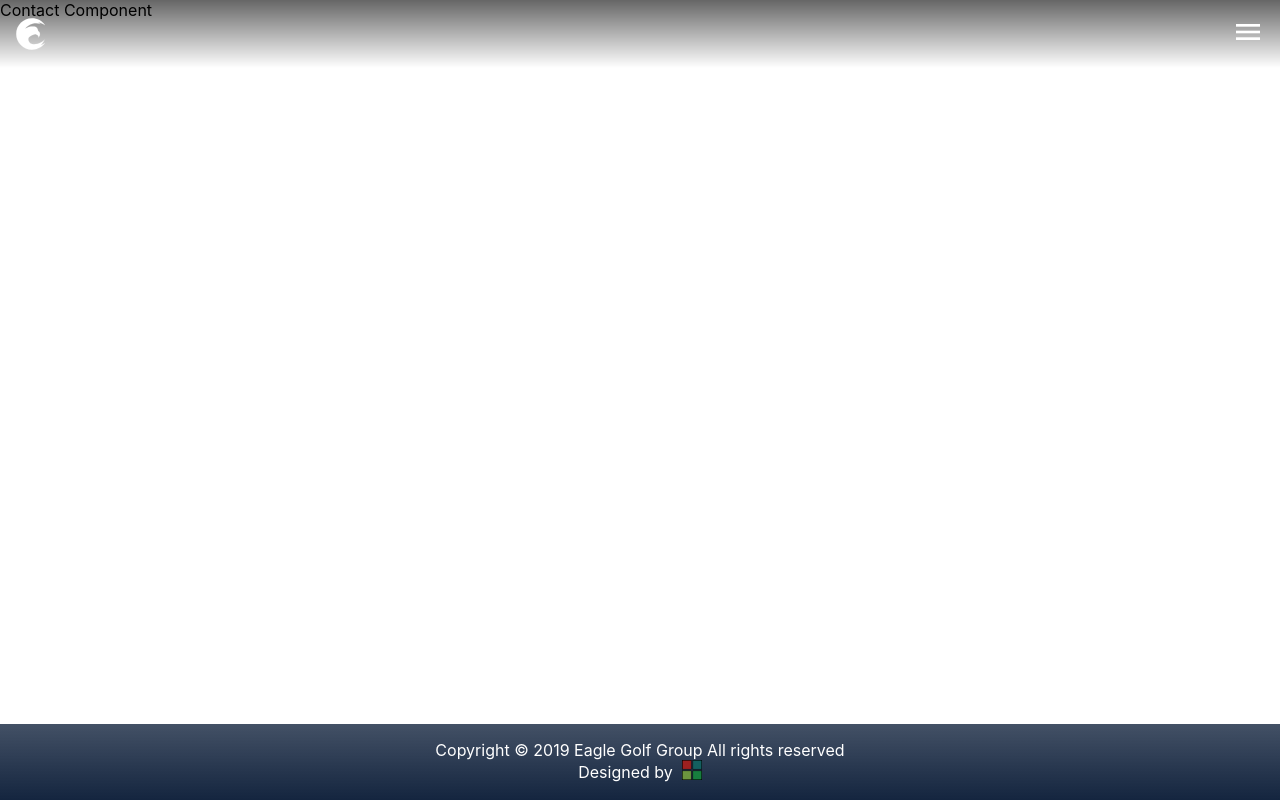
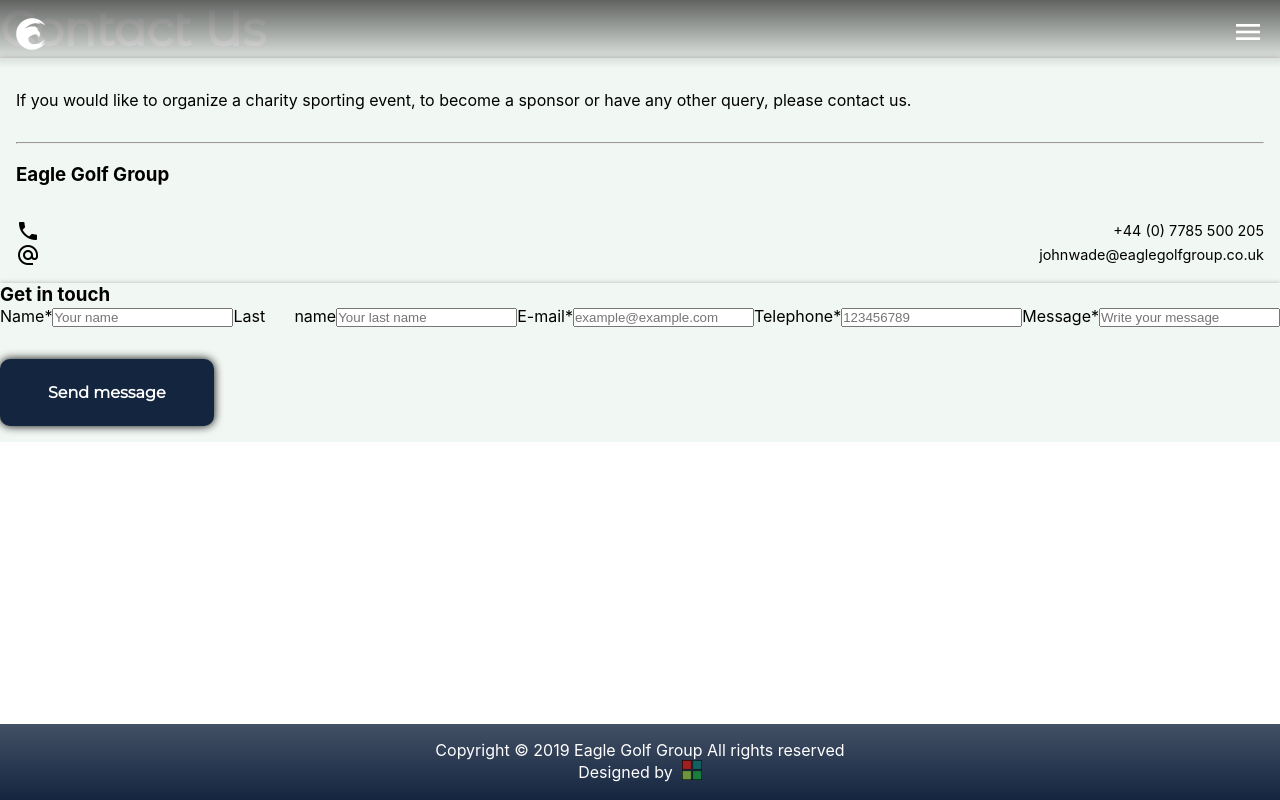
Before and after one commit to annaszalkiewicz/eaglegolfgroup, a React (Create React App) app: page /contact in a window 1280 px wide. Built offline with nearby package versions, Linux system fonts and the light colour scheme.

Commit message:
Add content to Contact component

```diff
--- a/src/js/Contact.js
+++ b/src/js/Contact.js
@@ -1,9 +1,31 @@
 import React, { Component } from 'react';
+import ContactDetails from './ContactDetails';
 
 class Contact extends Component {
   render() {
     return (
-      <section id="contact">Contact Component</section>
+      <section id="contact" className="contact-container">
+        <header className="grid-item section-header contact-us-item-1">
+          <h2>Contact Us</h2>
+        </header>
+        <ContactDetails/>
+        <div className="grid-item contact-us-item-3">
+          <h3>Get in touch</h3>
+          <form className="contact-form">
+            <label htmlFor="first-name">Name*</label>
+            <input type="text" name="first-name" id="first-name" placeholder="Your name" required/>
+            <label htmlFor="last-name">Last name</label>
+            <input type="text" name="last-name" id="last-name" placeholder="Your last name"/>
+            <label htmlFor="email">E-mail*</label>
+            <input type="email" name="email" id="email" placeholder="example@example.com" required/>
+            <label htmlFor="telephone">Telephone*</label>
+            <input type="tel" name="telephone" id="telephone" placeholder="123456789" required/>
+            <label htmlFor="message">Message*</label>
+            <input type="text" name="message" id="message" placeholder="Write your message" required/>
+            <button type="submit" className="btn-primary">Send message</button>
+          </form>
+        </div>
+      </section>
     )
   }
 }
--- a/src/js/ContactDetails.js
+++ b/src/js/ContactDetails.js
@@ -18,7 +18,7 @@ const ContactDetails = () => {
         <span>johnwade@eaglegolfgroup.co.uk</span>
       </div>
     </div>
-  )
-}
+  );
+};
 
 export default ContactDetails;
```
Lines whose indentation alone changed are shown as unchanged.
